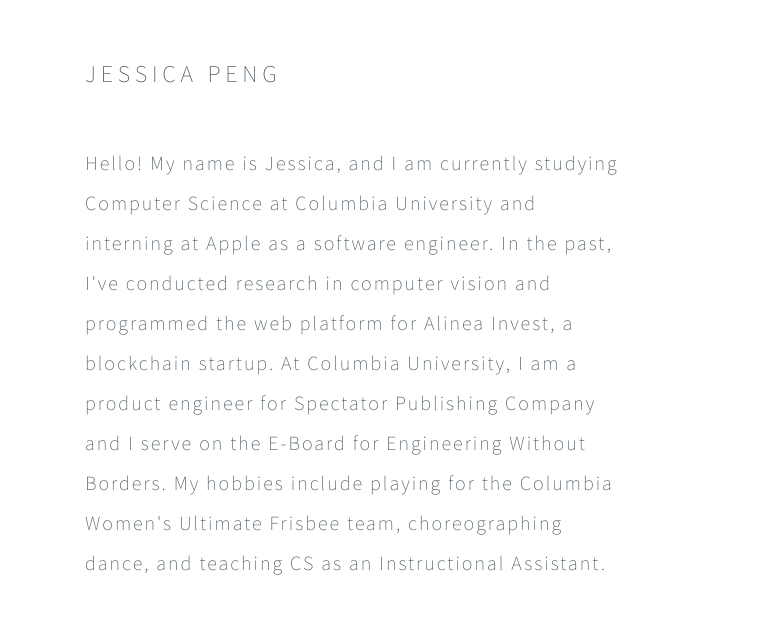
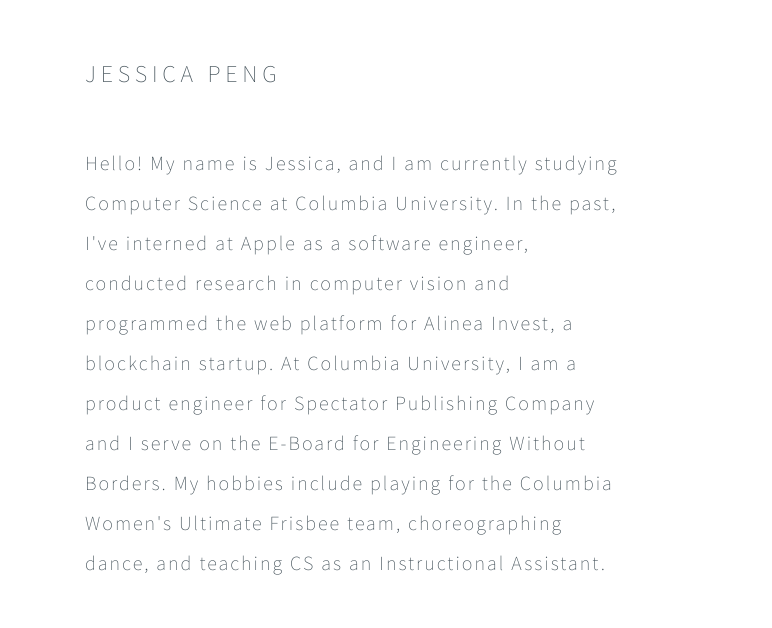
Before and after one commit to jessicapeng/JessicaPeng, a plain HTML site: page index.html in a window 1280 px wide. Shown: the top 628 px of the page, 0-772 px from the left. Drawn offline with Linux system fonts and the light colour scheme.

Commit message:
Added changes

```diff
--- a/index.html
+++ b/index.html
@@ -93,7 +93,7 @@
 		<div class="container">
 			<div class="row">
 				<div class="col-lg-6">
-					<p class = "neat-font paragraphs-on-page">Hello! My name is Jessica, and I am currently studying Computer Science at Columbia University and interning at Apple as a software engineer. In the past, I've conducted research in computer vision and programmed the web platform for Alinea Invest, a blockchain startup. At Columbia University, I am a product engineer for Spectator Publishing Company and I serve on the E-Board for Engineering Without Borders. My hobbies include playing for the Columbia Women's Ultimate Frisbee team, choreographing dance, and teaching CS as an Instructional Assistant.</p>
+					<p class = "neat-font paragraphs-on-page">Hello! My name is Jessica, and I am currently studying Computer Science at Columbia University. In the past, I've interned at Apple as a software engineer, conducted research in computer vision and programmed the web platform for Alinea Invest, a blockchain startup. At Columbia University, I am a product engineer for Spectator Publishing Company and I serve on the E-Board for Engineering Without Borders. My hobbies include playing for the Columbia Women's Ultimate Frisbee team, choreographing dance, and teaching CS as an Instructional Assistant.</p>
 					<div class="row mt-5">
 
 
```
Also changed, not shown: projects.html (+1 -1 lines).
